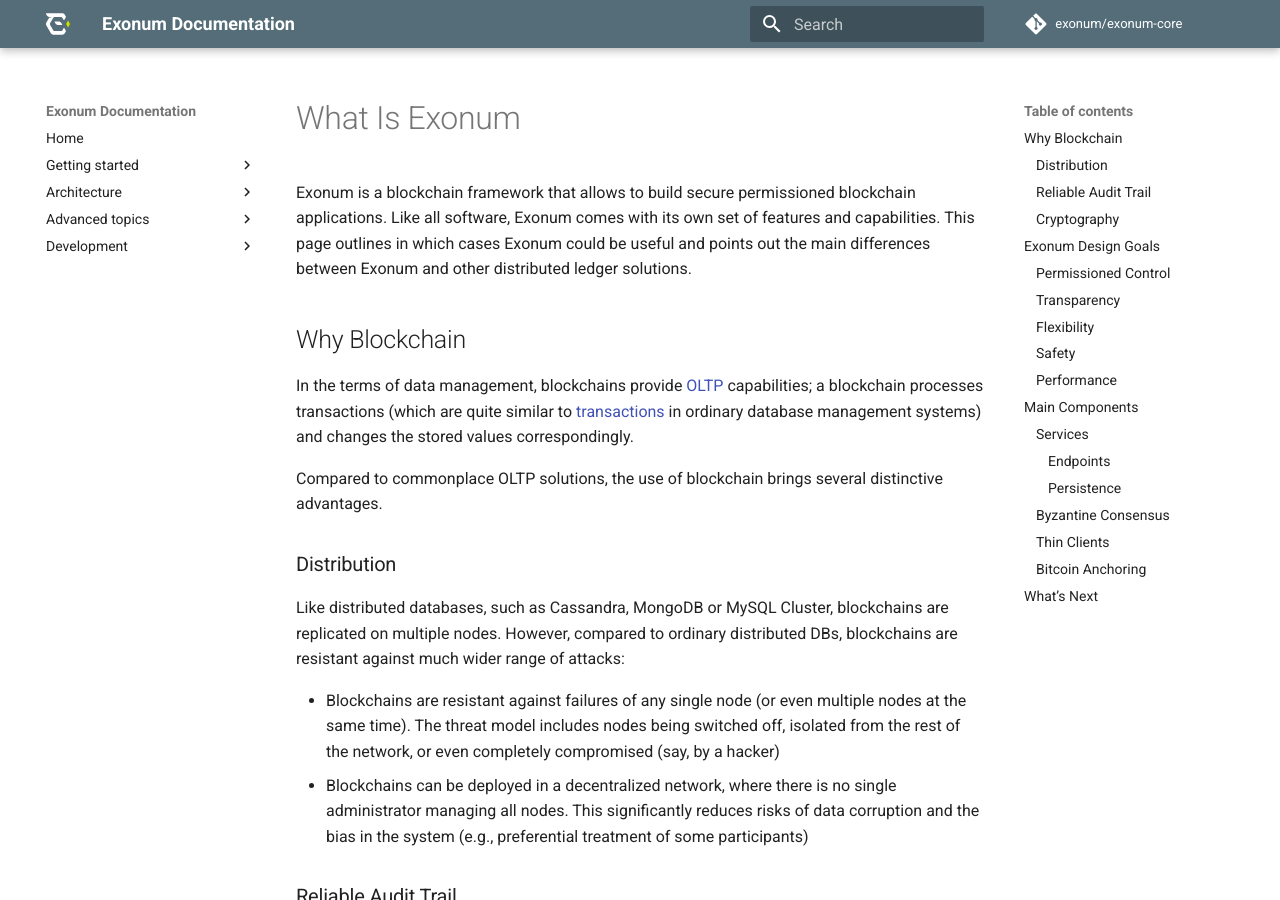
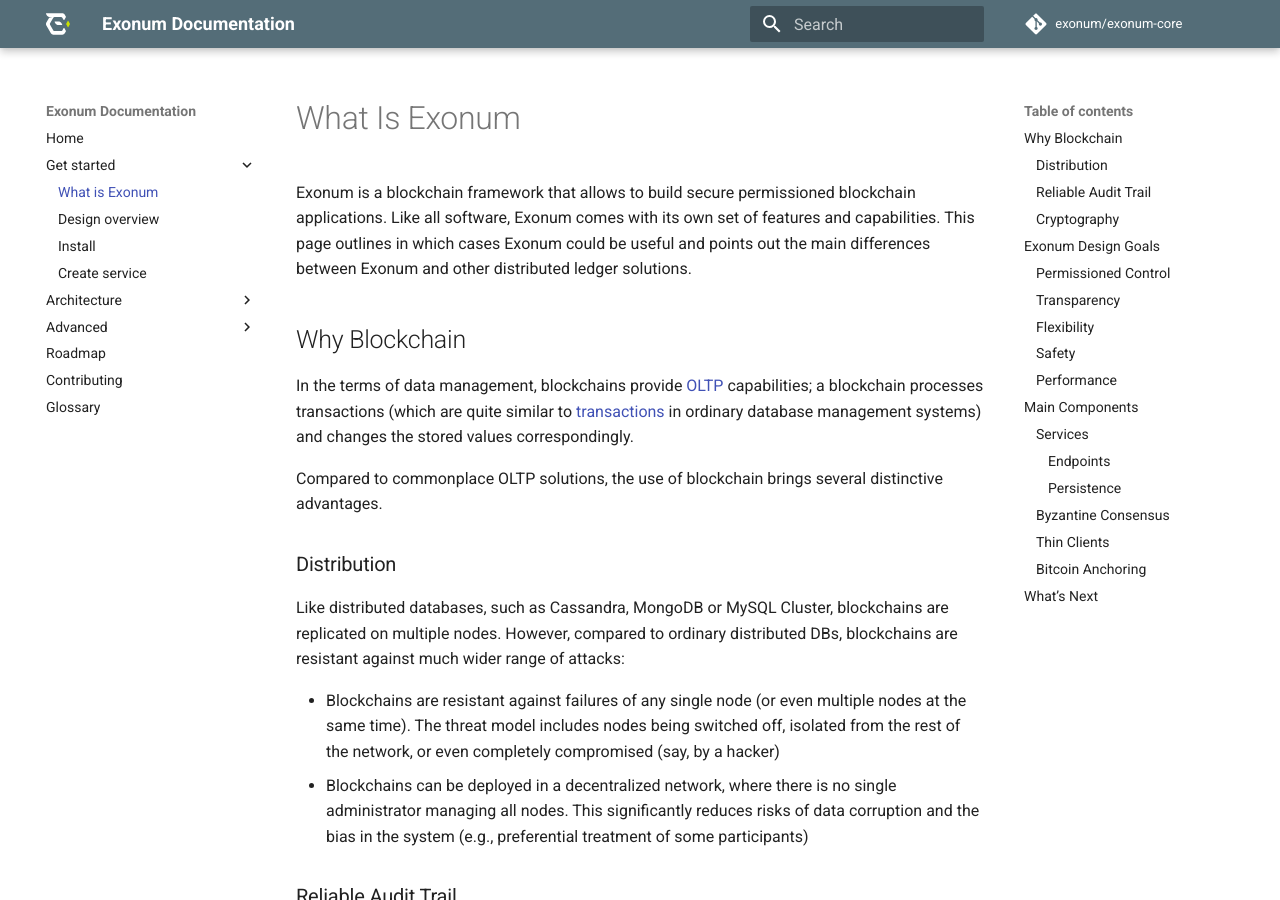
Before and after one commit to exonum/exonum-doc, an MkDocs documentation site: the page built from src/get-started/what-is-exonum.md, in a window 1280 px wide and 900 px high. Built offline with MkDocs 1.6.1 and Material for MkDocs 9.7.7, drawn with Linux system fonts in a browser that asks for light colours; comment, search, counter and statistics services are not loaded; old or Windows-style settings are respelled for this version of MkDocs; part of the change alters nothing that is shown.

```diff
--- a/mkdocs.yml
+++ b/mkdocs.yml
@@ -36,56 +36,51 @@ copyright: © 2017 Bitfury Group Limited. Available under <a href="https://creat
 pages:
   # Short description of Exonum, documentation and how to use it
   - 'Home': 'index.md'
-  - 'Getting started':
+  - 'Get started':
     # What is Exonum 'as a box', from point of view of external developer
-    - 'What is Exonum': 'home/what-is-exonum.md'
+    - 'What is Exonum': 'get-started/what-is-exonum.md'
     # How does Exonum look from the inside: nodes, validators, clients, blocks, consensus, genesis block;
     # links to necessary documentation parts
-    - 'Design overview': 'home/design-overview.md'
-    - 'Glossary of terms': 'home/glossary.md'
-    - 'Cryptocurrency tutorial':
-      - 'Introduction': 'home/cryptocurrency/intro.md'
+    - 'Design overview': 'get-started/design-overview.md'
+    # Installation guide
+    - 'Install': 'get-started/install.md'
+    # Writing one's first Exonum service
+    - 'Create service': 'get-started/create-service.md'
   - 'Architecture':
+    # Includes guidelines for services
+    - 'Services': 'architecture/services.md'
+    # What is transaction? (purity, sequential consistency, non-replayability, signatures)
+    - 'Transactions': 'architecture/transactions.md'
+    # How to make Public API communication (both server and client side)
+    - 'Clients': 'architecture/clients.md'
     # Local configuration - how to roughly configure a node (make it ready to run)
     - 'Configuration': 'architecture/configuration.md'
     # Includes blockchain, genesis block, indexes, proofs, etc.
     - 'Storage': 'architecture/storage.md'
-    # What is transaction? (purity, sequential consistency, non-replayability, signatures)
-    - 'Transactions': 'architecture/transactions.md'
-    # Includes guidelines for services
-    - 'Services': 'architecture/services.md'
-    # How to make Public API communication (both server and client side)
-    - 'Clients': 'architecture/clients.md'
-  - 'Advanced topics':
+    # How the data is serialised and deserialised to be transfered through the network
+    - 'Serialization': 'architecture/serialization.md'
+    # Consensus overview
+    - 'Consensus': 'architecture/consensus.md'
+  - 'Advanced':
     # How the network module works: peer discovery, p2p connections
-    - 'Internode communication': 'advanced/network.md'
-    # How the data is serialised and deserialised to be transfered through the network
-    - 'Serialization': 'advanced/serialization.md'
+    - 'Network': 'advanced/network.md'
+    # What is sandbox testing and simple example of one of sandbox tests
+    - 'Service testing': 'advanced/service-testing.md'
+    # Configuration change service documentation
+    - 'Configuration updater': 'advanced/configuration-updater.md'
+    # Anchoring service documentation
+    - 'Bitcoin anchoring': 'advanced/bitcoin-anchoring.md'
     - 'Merkle index': 'advanced/merkle-index.md'
     - 'Merkle Patricia index': 'advanced/merkle-patricia-index.md'
-    - 'Services':
-      # Configuration change service documentation
-      - 'Configuration': 'advanced/services/configuration.md'
-      # Anchoring service documentation
-      - 'Bitcoin anchoring': 'advanced/services/anchoring.md'
     - 'Consensus':
-      # Consensus overview
-      - 'Overview': 'advanced/consensus/consensus.md'
       # Consensus specification
-      - 'Specification': 'advanced/consensus/consensus-spec.md'
+      - 'Specification': 'advanced/consensus/specification.md'
       # Leader election algorithm specification
       - 'Leader election': 'advanced/consensus/leader-election.md'
       # Requests specification
       - 'Requests': 'advanced/consensus/requests.md'
-      # Timeout adjustment module specification
-      - 'Timeouts adjustment': 'advanced/consensus/timeouts-adjustment.md'
-    # DoS attacks description. How we (are going to) protect the system from it
-    - 'DoS attacks': 'advanced/dos-attacks.md'
-    # What is sandbox testing and simple example of one of sandbox tests
-    - 'Sandbox testing': 'advanced/sandbox.md'
-  - 'Development':
-    # Includes roadmap and features list
-    - 'Roadmap': 'dev/roadmap.md'
-    # How to contribute to Exonum repositories
-    - 'Contributing': 'dev/contributing.md'
-    - 'License': 'dev/license.md'
+  # Includes roadmap and features list
+  - 'Roadmap': 'roadmap.md'
+  # How to contribute to Exonum repositories
+  - 'Contributing': 'contributing.md'
+  - 'Glossary': 'glossary.md'
```
